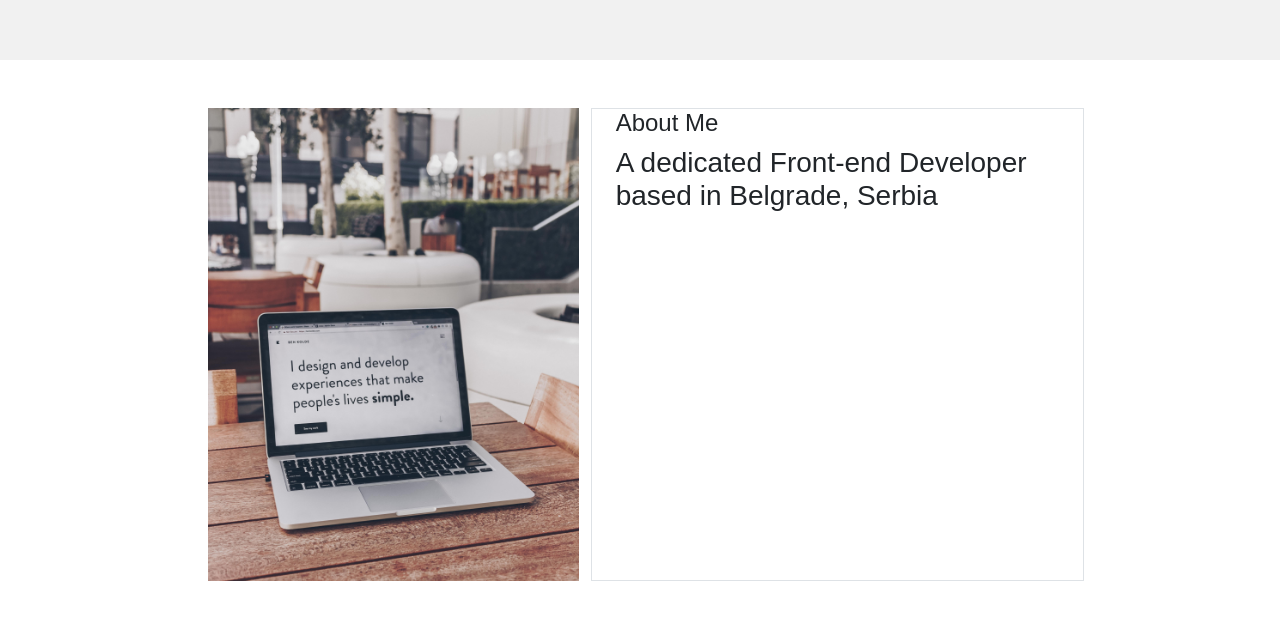
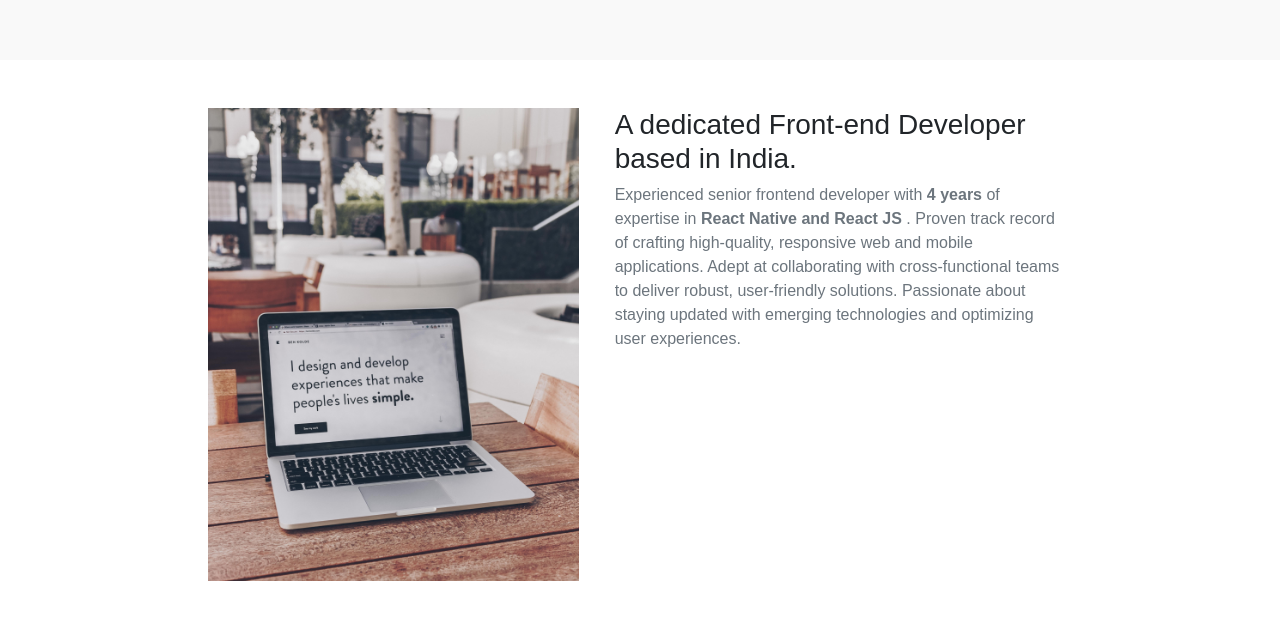
Before and after one commit to praduman99/Official_Portfolio, a React (Create React App) app: page / in a window 1280 px wide. Shown: the part 740-1360 px from the top of the page. Built offline with nearby package versions, Linux system fonts and the light colour scheme.

Commit message:
First Commit

```diff
--- a/src/pages/About.js
+++ b/src/pages/About.js
@@ -8,17 +8,20 @@ const About = () => {
                 <div className='row flex-row justify-content-center p-5 '>
 
                     <div className='col-md-4 '>
-                        <img src={Image} class="img-fluid"  />
+                        <img src={Image} class="img-fluid" />
                     </div>
-                    <div className='col-md-5 border'>
+                    <div className='col-md-5'>
                         <div className='container'>
-                            <div className='row'>
-                                <h4>About Me</h4>
-                            </div>
                             <div className='row'>
                                 <h3>
                                     A dedicated Front-end Developer
-                                    based in Belgrade, Serbia </h3>
+                                    based in India. </h3>
+                            </div>
+                            <div className='row'>
+                                <p className='text-secondary'>
+                                Experienced senior frontend developer with<b> 4 years </b> of expertise in <b>React Native and React JS </b>. Proven track record of crafting high-quality, responsive web and mobile applications. Adept at collaborating with cross-functional teams to deliver robust, user-friendly solutions. Passionate about staying updated with emerging technologies and optimizing user experiences.
+                                </p>
+
                             </div>
                         </div>
 
--- a/src/pages/Intro.js
+++ b/src/pages/Intro.js
@@ -4,7 +4,7 @@ import './Intro.css'
 
 const Intro = () => {
     return (
-        <div className='' style={{ minHeight: "100vh" ,background:"#f1f1f1"}}>
+        <div className='' style={{ minHeight: "100vh" ,background:"#f9f9f9"}}>
             <Navbar />
             <div className='container-fluid p-5 mt-5'>
                 <div className="row flex-row justify-content-center">
```
Also changed, not shown: package.json (+7 -1 lines), 1 other file (tests, documents, lock files or other folders).
